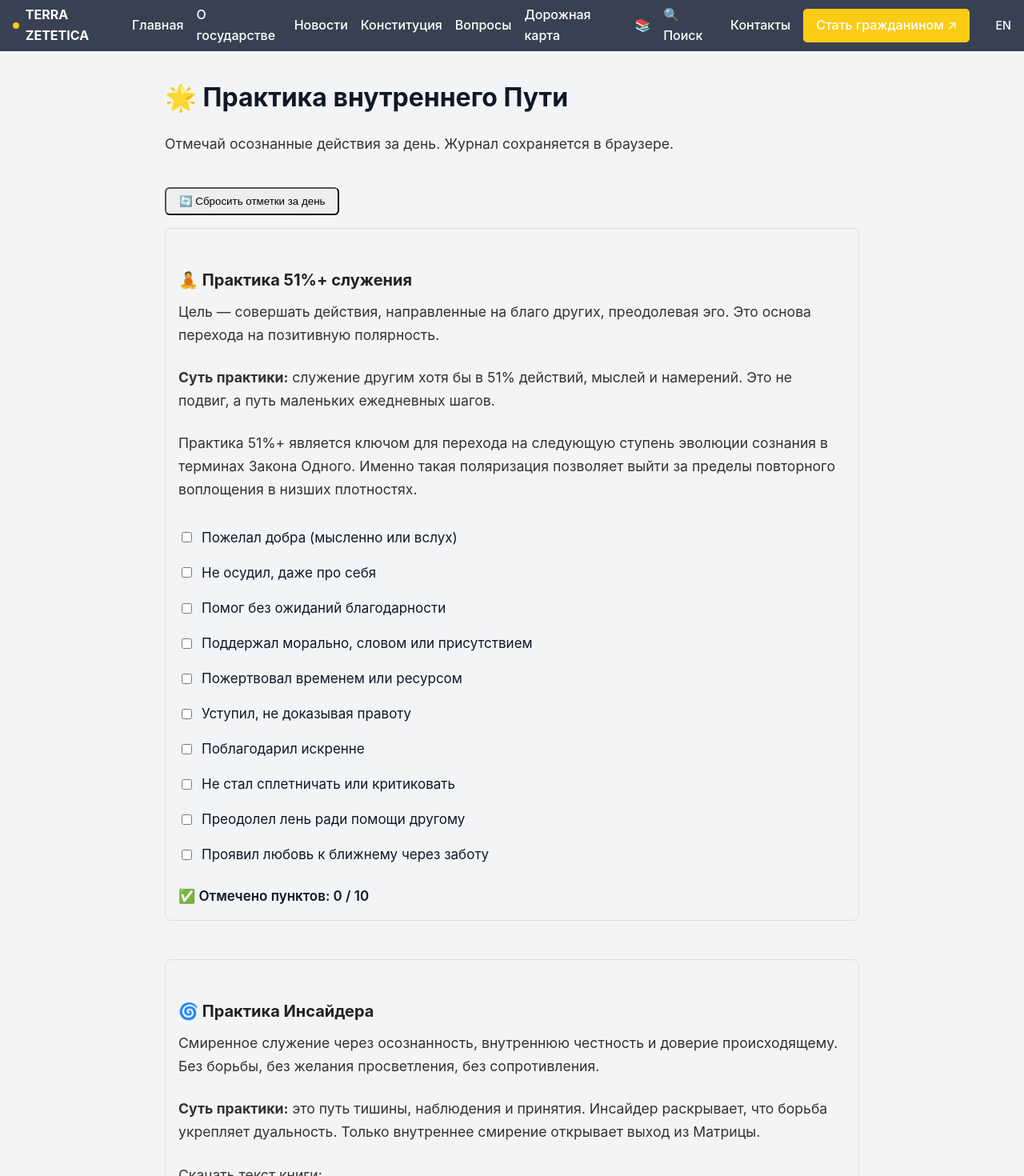
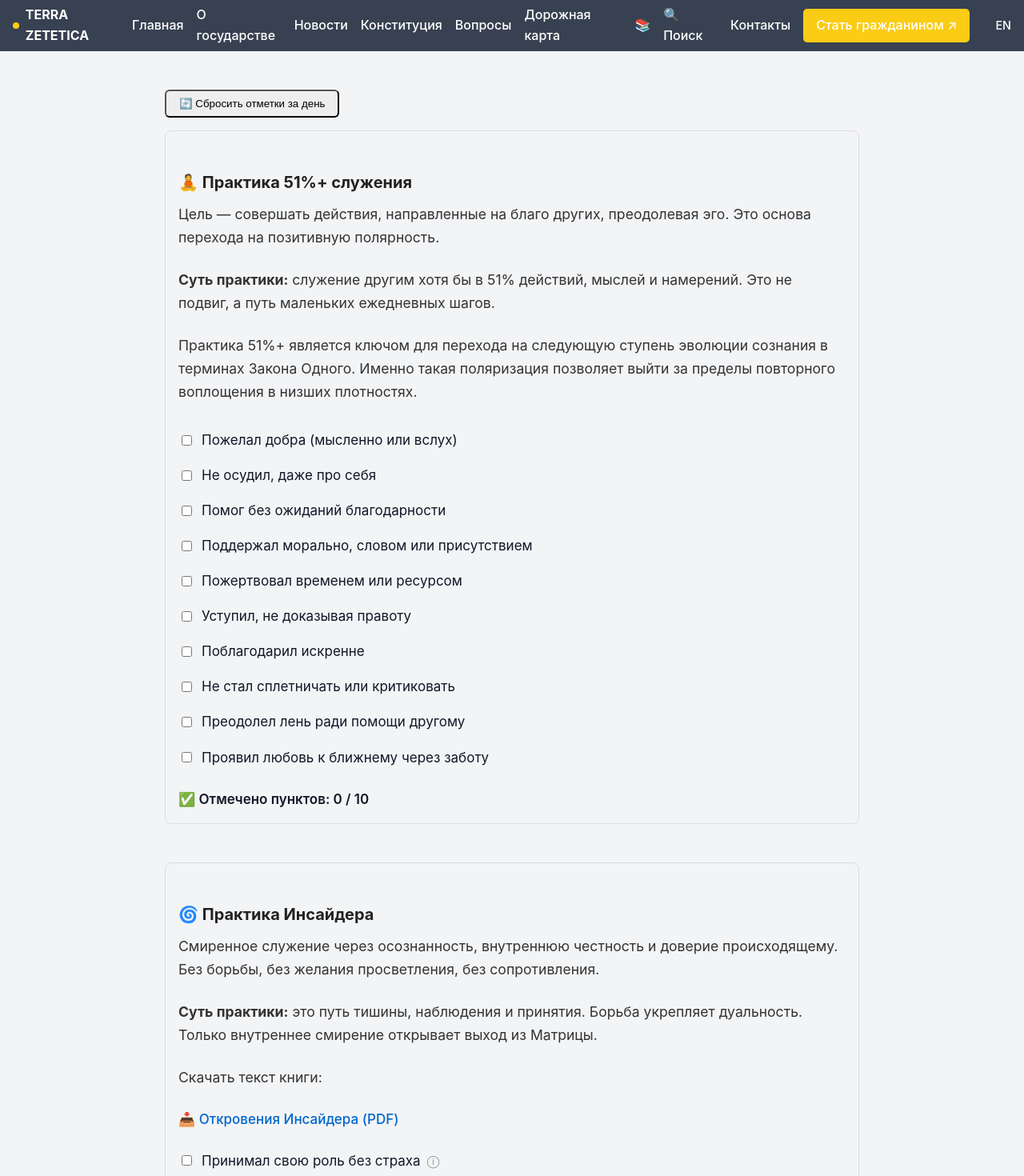
Before and after one commit to kardinalmarkov/terra-zetetica, a Next.js app: page /practices in a window 1280 px wide. Shown: the top 1470 px of the page at 80% size. Built offline with nearby package versions, Linux system fonts and the light colour scheme.

Commit message:
Update practices.js

```diff
--- a/pages/practices.js
+++ b/pages/practices.js
@@ -51,7 +51,7 @@ const checklistData = {
       'Не боролся с реальностью — доверял происходящему|Доверие к Игре вместо контроля и жалоб.'
     ],
     content: `
-      <p><strong>Суть практики:</strong> это путь тишины, наблюдения и принятия. Инсайдер раскрывает, что борьба укрепляет дуальность. Только внутреннее смирение открывает выход из Матрицы.</p>
+      <p><strong>Суть практики:</strong> это путь тишины, наблюдения и принятия. Борьба укрепляет дуальность. Только внутреннее смирение открывает выход из Матрицы.</p>
       <p>Скачать текст книги:</p>
       <a href="/materials/docs/Откровения_инсайдера.pdf" target="_blank" rel="noopener noreferrer" style="color:#0066cc;font-weight:500">📥 Откровения Инсайдера (PDF)</a>
     `
@@ -60,7 +60,6 @@ const checklistData = {
 
 export default function Practices() {
   const [checkedItems, setCheckedItems] = useState({});
-  const [tooltips, setTooltips] = useState({});
 
   useEffect(() => {
     const saved = localStorage.getItem('practices_progress');
@@ -94,13 +93,10 @@ export default function Practices() {
   return (
     <>
       <Head>
-        <title>Практики | Terra Zetetica</title>
+        <title>Практика | Terra Zetetica</title>
       </Head>
 
       <main className="wrapper" style={{ maxWidth: 900, margin: '0 auto', padding: '2rem 1rem' }}>
-        <h1>🌟 Практика внутреннего Пути</h1>
-        <p>Отмечай осознанные действия за день. Журнал сохраняется в браузере.</p>
-
         <button onClick={resetDay} style={{ margin: '1rem 0', background: '#eee', padding: '0.5rem 1rem', borderRadius: 6 }}>
           🔄 Сбросить отметки за день
         </button>
```
